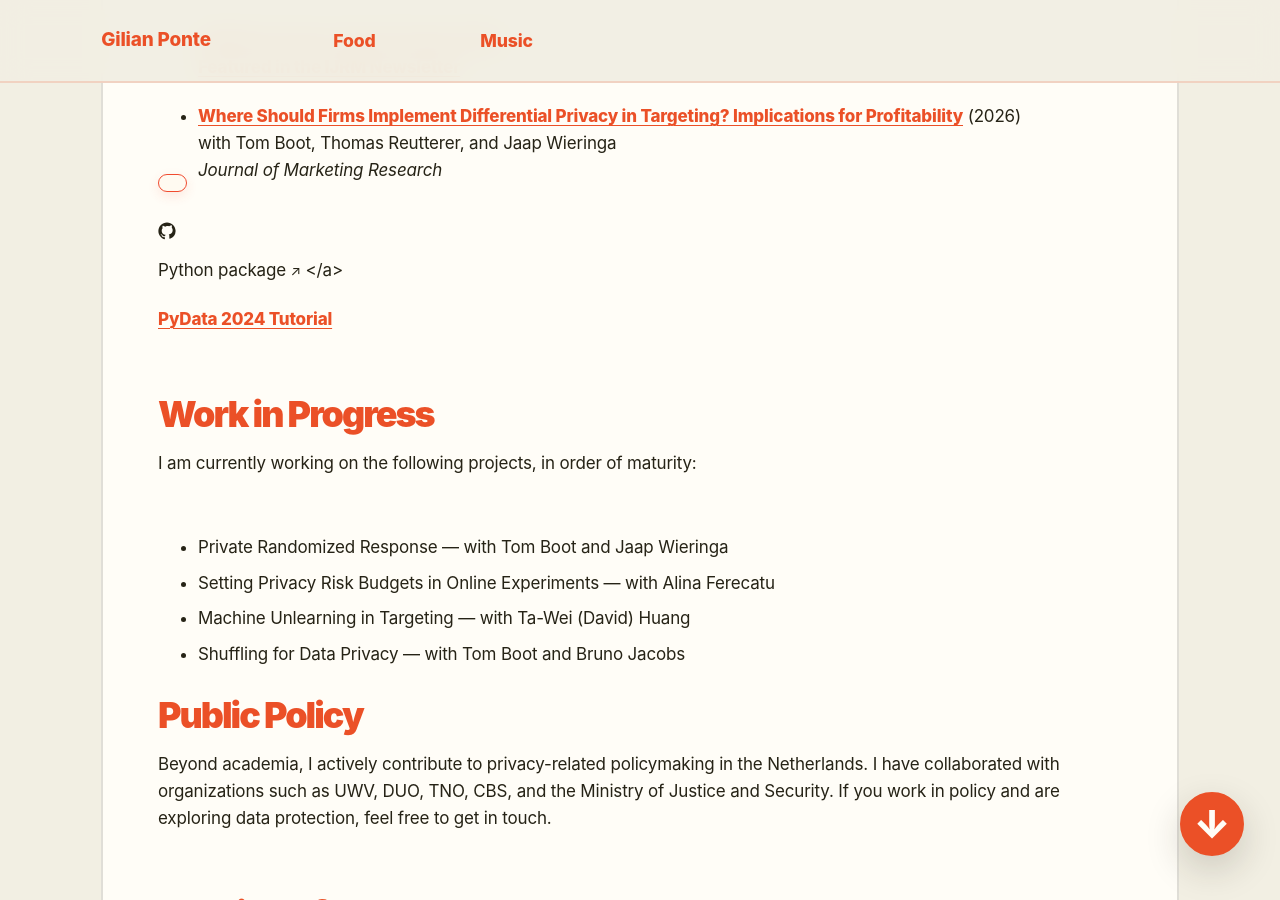
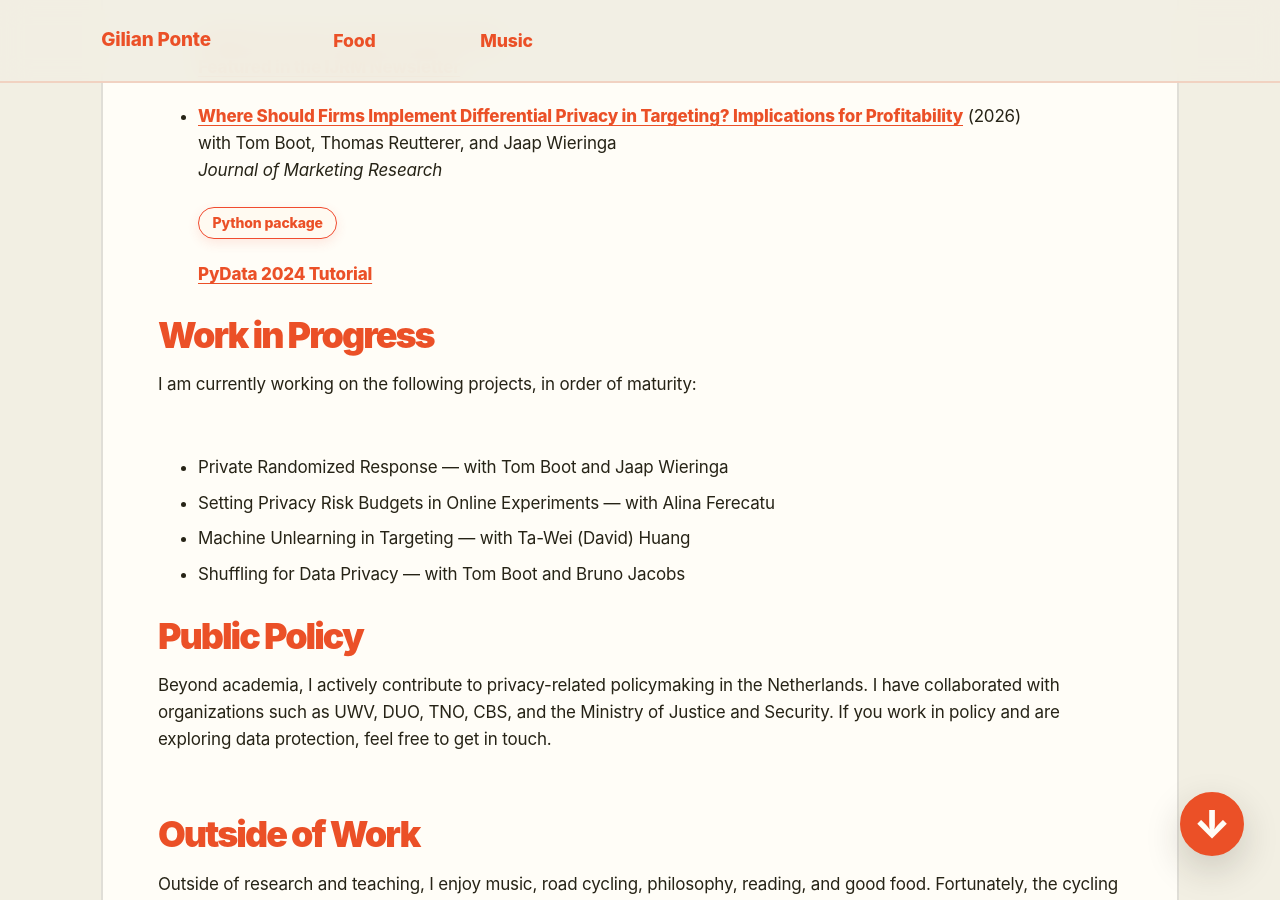
Before and after one commit to GilianPonte/gilianponte.github.io, a Jekyll site: the page built from _pages/year-archive.md, in a window 1280 px wide and 900 px high, scrolled down 1065 px. Built offline with Jekyll 4.4.1, drawn with Linux system fonts in a browser that asks for light colours.

Commit message:
Update year-archive.md

```diff
--- a/_pages/year-archive.md
+++ b/_pages/year-archive.md
@@ -34,13 +34,7 @@ My research lies at the intersection of marketing analytics and privacy, with a
   with Tom Boot, Thomas Reutterer, and Jaap Wieringa
   *Journal of Marketing Research*
 
-<a class="repo-link" href="https://github.com/GilianPonte/private-targeting" target="_blank" rel="noopener">
-  <svg class="repo-link__icon" viewBox="0 0 24 24" width="18" height="18" aria-hidden="true">
-    <path d="M12 .5C5.65.5.5 5.65.5 12c0 5.1 3.3 9.4 7.9 10.9.6.1.8-.25.8-.55v-2c-3.2.7-3.9-1.55-3.9-1.55-.55-1.35-1.35-1.7-1.35-1.7-1.1-.75.1-.75.1-.75 1.2.1 1.85 1.25 1.85 1.25 1.1 1.85 2.85 1.3 3.55 1 .1-.8.4-1.3.75-1.6-2.55-.3-5.25-1.3-5.25-5.7 0-1.25.45-2.3 1.2-3.1-.1-.3-.5-1.55.1-3.2 0 0 1-.3 3.3 1.2A11.4 11.4 0 0 1 12 5.3c1 0 2 .15 2.95.4 2.3-1.5 3.3-1.2 3.3-1.2.6 1.65.2 2.9.1 3.2.75.8 1.2 1.85 1.2 3.1 0 4.4-2.7 5.35-5.25 5.65.4.35.8 1.05.8 2.15v3.2c0 .3.2.65.8.55A11.52 11.52 0 0 0 23.5 12C23.5 5.65 18.35.5 12 .5Z"/>
-  </svg>
-  <span>Python package</span>
-  <span class="repo-link__arrow">↗</span>
-</a>
+  [Python package](https://github.com/GilianPonte/private-targeting){: .repo-link target="_blank" rel="noopener" }
 
   [PyData 2024 Tutorial](https://www.youtube-nocookie.com/embed/ObJWPCc2FNk)
 
```
